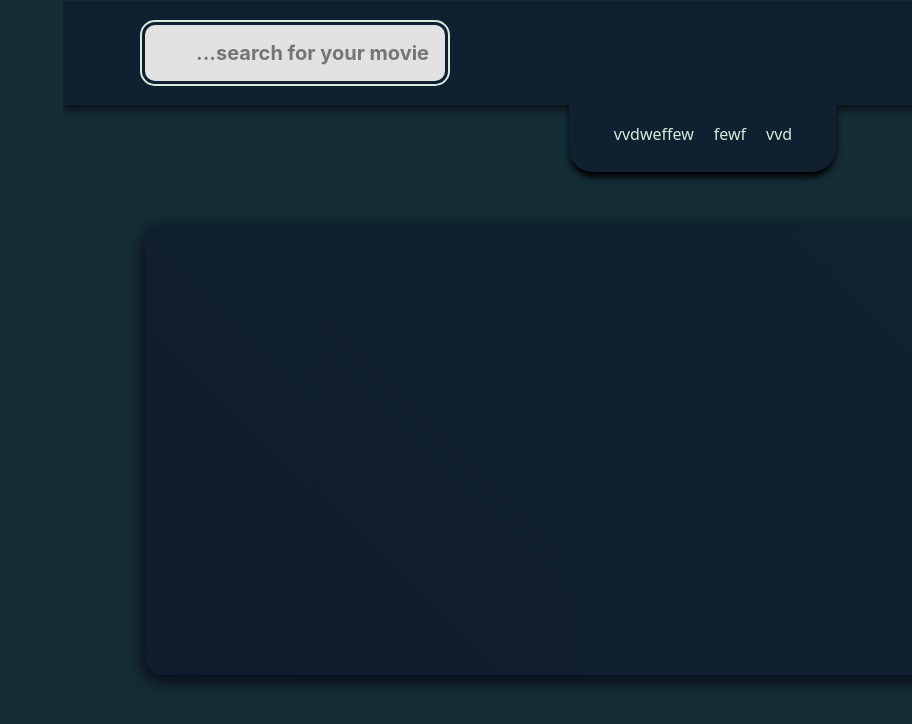
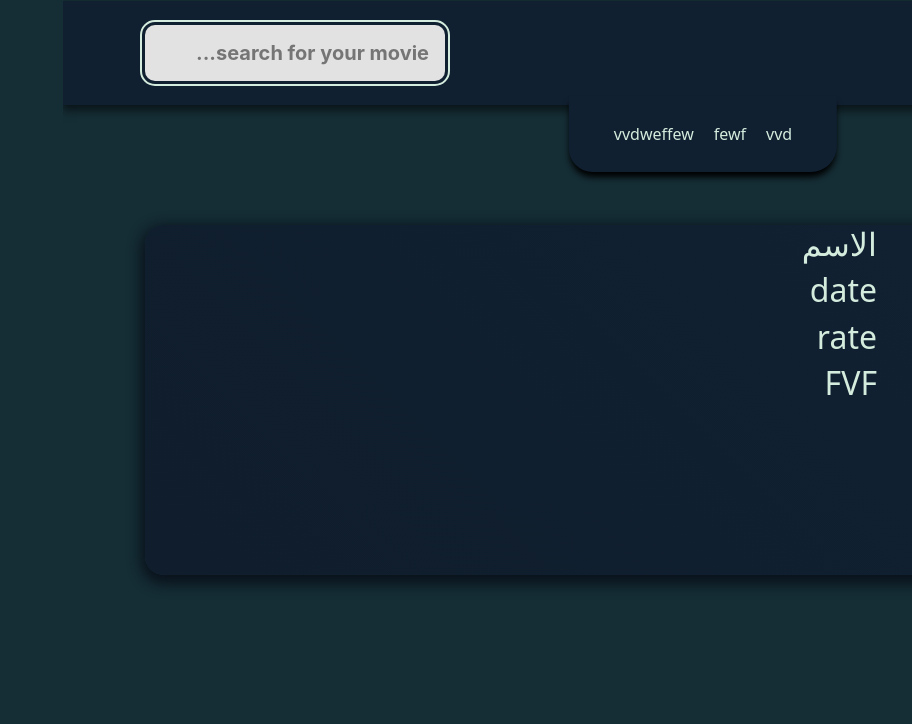
Before and after one commit to castilloali/Movies-, a React (Create React App) app in the folder moves/: page /movie/1 in a window 1280 px wide. Shown: the top 724 px of the page, without its empty margins (368-1280 px from the left). Built offline with nearby package versions, Linux system fonts and the light colour scheme; no server answers.

Commit message:
create comp for show detalles

```diff
--- a/moves/src/components/MoveCard.js
+++ b/moves/src/components/MoveCard.js
@@ -3,6 +3,7 @@ import { Col } from 'react-bootstrap'
 import { Link } from 'react-router-dom'
 
 const MoveCard = ({mov}) => {
+
   return (
         <Col col="4" sm="4" md="3" lg="2">
             <Link to={`/movie/${mov.id}`}>
--- a/moves/src/components/MovieDetalies.js
+++ b/moves/src/components/MovieDetalies.js
@@ -1,15 +1,24 @@
 import React from 'react'
 import { Container, Row , Col } from 'react-bootstrap'
+import { useParams } from 'react-router-dom'
 
 const MovieDetalies = ({movis}) => {
+  const prams = useParams();
+  console.log(prams.id);
   return (
     <Container className='containermoviedatilescard'>
         <div className='moviedatilescard'>
             <Container>
                 <Row>
+                    <Col xs={4} sm={4} md={4} lg={4}>
+                    <div> <img /> </div>
+                    </Col>
                     <Col>
-                    <h1>{movis.original_title}</h1>
-                    <h1>feef</h1>
+                    <h2>الاسم</h2>
+                    <h2>date</h2>
+                    <h2>rate</h2>
+                    <h2>FVF</h2>
+
                     </Col>
                 </Row>
             </Container>
--- a/moves/src/style.css
+++ b/moves/src/style.css
@@ -156,7 +156,7 @@ body {
     margin-top: 120px;
 }
 .moviedatilescard {
-    height: 450px;
+    height: 350px;
     border-radius: 19px;
     background: linear-gradient(45deg, #0f1d2c, #122234);
     box-shadow: 0px 5px 13px 4px #0a121c;
```
